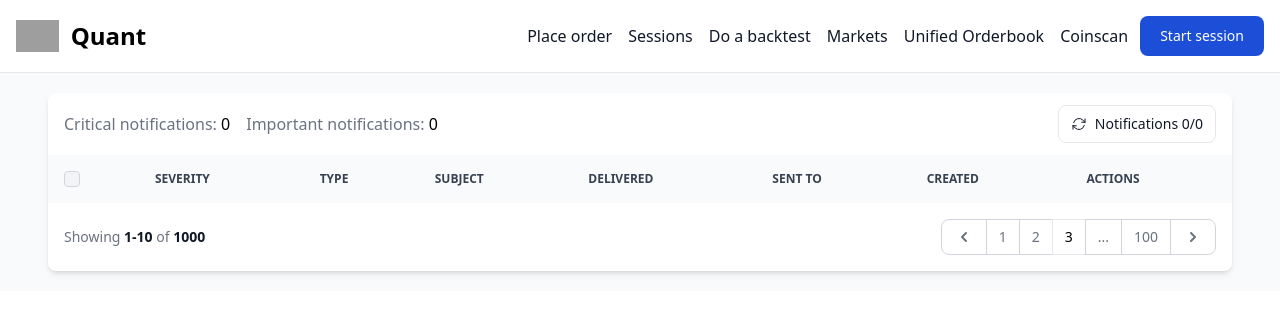
After one commit to selcuko/quantra-be, a Django app: page /notifications/ in a window 1280 px wide. The commit adds this page. Shown: the top 315 px of the page. Run offline with Django 4.2, Linux system fonts and the light colour scheme; data that the repository does not hold is empty; parts of the project's set-up code (start-up, migrations or seed data) failed here and were passed over; some libraries are stand-ins or nearby versions; grey boxes are pictures that could not be loaded.

Commit message:
notification pages

```diff
--- a/quant/urls.py
+++ b/quant/urls.py
@@ -2,7 +2,7 @@ from django.conf import settings
 from django.contrib import admin
 from django.urls import include, path
 from django.conf.urls.static import static
-from quantapi.views import BacktestInitView, BacktestResultView, CoinScanView, FavoritesView, HomeView, MarketDetailView, MarketListView, OrderBookView, OrderManagementView, PriceView, RunningThreadsView, \
+from quantapi.views import BacktestInitView, BacktestResultView, CoinScanView, FavoritesView, HomeView, MarketDetailView, MarketListView, NotificationDetailView, NotificationsView, OrderBookView, OrderManagementView, PriceView, RunningThreadsView, \
     SessionInitView, SessionListView, SessionUpdateView,SessionDetailView, SymbolView, WatchdogView
 
 urlpatterns = [
@@ -31,6 +31,9 @@ urlpatterns = [
     path('favorites/', FavoritesView.as_view(), name='symbol-favorites'),
     path('favorites/modify/', FavoritesView.favorite, name='symbol-favorite-modify'),
     path('orderbook/', OrderBookView.as_view(), name='orderbook'),
+    path('notifications/', NotificationsView.as_view(), name='notification-list'),
+    path('notifications/<int:pk>/', NotificationDetailView.as_view(), name='notification-detail'),
+    path('notifications/<int:pk>/acknowledge/', NotificationDetailView.acknowledge, name='notification-acknowledge'),
 ]
 urlpatterns += [path('silk/', include('silk.urls', namespace='silk'))]
 if settings.DEBUG:
--- a/quantapi/models.py
+++ b/quantapi/models.py
@@ -551,6 +551,7 @@ class Notification(models.Model):
     details = models.TextField(null=True, blank=True)
     timestamp = models.DateTimeField(auto_now_add=True)
     sent_to = models.ManyToManyField(Endpoint, related_name='notifications', blank=True)
+    acknowledged_by = models.ManyToManyField(User, related_name='acknowledged_notifications', blank=True)
 
     def __str__(self) -> str:
         return f'{self.severity} {self.notification_type} {self.state} {self.subject or ""}'
@@ -579,6 +580,11 @@ class Notification(models.Model):
         else:
             self.state = Notification.State.SENT
         self.save()
+
+    def save(self, *args, **kwargs):
+        if not self.subject:
+            self.subject = f'{self.severity} {self.notification_type} Message (No Subject)'
+        super().save(*args, **kwargs)
 
 
 class Backtest(models.Model):
--- a/quantapi/views.py
+++ b/quantapi/views.py
@@ -5,8 +5,8 @@ import traceback
 
 import pytz
 from django.core.paginator import Paginator
-from django.db.models import Q
-from django.http import HttpResponse, JsonResponse
+from django.db.models import Q, Count
+from django.http import JsonResponse
 from django.shortcuts import redirect, render
 from django.views import View
 from django.core.cache import cache
@@ -19,8 +19,8 @@ from markets.errors import (InsufficientBalance, MarketDisabledTrading,
                             SymbolNotInMarket)
 from order import OrderManager
 from quantapi.analytics import MarketAnalytics, TotalSessionAnalytics
-from quantapi.models import (Backtest, GlobalSymbol, Market, MarketSymbol,
-                             Order, Session, Strategy)
+from quantapi.models import (Backtest, GlobalSymbol, Market, MarketSymbol, Notification,
+                             Order, Session)
 from strategy import get_strategy
 from django.contrib import messages
 
@@ -33,11 +33,15 @@ class HomeView(View):
 
         ma = MarketAnalytics()
         sa = TotalSessionAnalytics(sessions)
-
+        notifications = Notification.objects.annotate(acknowledged=Count('acknowledged_by'))
+        critical = notifications.filter(severity=Notification.Severity.CRITICIAL, acknowledged=0)
+        warning = notifications.filter(severity=Notification.Severity.ERROR, acknowledged=0)
         return render(request, 'index.html', {
             'sessions': sessions,
             'orders': recent_orders,
             'analytics': { 'market': ma , 'session': sa },
+            'critical_messages': critical,
+            'important_messages': warning,
         })
 
 
@@ -610,3 +614,30 @@ class OrderBookView(View):
         asks = [ x for x in sorted(orderbook['asks'], key=lambda x: x['price'], reverse=True) if x['amount'] > 0]
         bids = [ x for x in sorted(orderbook['bids'], key=lambda x: x['price'], reverse=True) if x['amount'] > 0]
         return render(request, 'orderbook-detail.html', {"orderbook_name": "OBNAME", "asks": asks, "bids": bids})
+
+
+class NotificationsView(View):
+    def get(self, request):
+        notifications = Notification.objects.filter(acknowledged_by__isnull=True).order_by('severity', '-timestamp')
+        total_count = Notification.objects.all().count()
+        criticals = notifications.filter(severity=Notification.Severity.CRITICIAL)
+        important = notifications.filter(severity=Notification.Severity.ERROR)
+        limited = notifications[:50]
+        return render (request, 'notification-list.html', {
+            'notifications': limited,
+            'total_count': total_count,
+            'critical': criticals,
+            'important': important,
+        })
+
+
+class NotificationDetailView(View):
+    def get(self, request, pk):
+        notification = Notification.objects.get(pk=pk)
+        return render(request, 'notification-detail.html', {'notification': notification})
+
+    @staticmethod
+    def acknowledge(request, pk):
+        notification = Notification.objects.get(pk=pk)
+        notification.acknowledged_by.add(request.user)
+        return redirect('notification-list')
--- a/templates/base.html
+++ b/templates/base.html
@@ -4,7 +4,7 @@
 <head>
   <meta charset="UTF-8">
   <meta name="viewport" content="width=device-width, initial-scale=1.0">
-  <title>Quant</title>
+  <title>{% block title %}Trading Systems{% endblock %} - Quant</title>
 
   <script src="https://cdn.tailwindcss.com"></script>
   <script src="https://cdn.jsdelivr.net/npm/chart.js"></script>
@@ -55,6 +55,15 @@
           <ul
             class="align-baseline font-medium flex flex-col p-4 md:p-0 mt-4 border border-gray-100 rounded-lg bg-gray-50 md:flex-row md:space-x-8 md:mt-0 md:border-0 md:bg-white dark:bg-gray-800 md:dark:bg-gray-900 dark:border-gray-700">
             <div class="flex items-center">
+              {% if critical_messages %}
+              <a href="{% url 'notification-list' %}" class="text-white bg-red-700 hover:bg-red-800 focus:ring-4 focus:ring-red-300 font-medium rounded-lg text-sm px-3 py-2">
+                {{ critical_messages|length }} Critical Message{% if critical_messages|length > 1 %}s{% endif %}
+              </a>
+              {% elif important_messages %}
+              <a href="{% url 'notification-list' %}" class="text-white bg-yellow-700 hover:bg-yellow-800 focus:ring-4 focus:ring-yellow-300 font-medium rounded-lg text-sm px-3 py-2">
+                {{ important_messages|length }} Important Message{% if important_messages|length > 1 %}s{% endif %}
+              </a>
+              {% endif %}
               <a href="{% url 'order-management' %}"
                 class="pl-4 text-gray-900 rounded hover:bg-gray-100 md:hover:bg-transparent md:border-0 md:hover:text-blue-700 dark:text-white md:dark:hover:text-blue-500 dark:hover:bg-gray-700 dark:hover:text-white md:dark:hover:bg-transparent">
                 Place order
--- /dev/null
+++ b/templates/notification-list.html
@@ -0,0 +1,151 @@
+{% extends 'base.html' %}
+
+{% block title %}Notifications{% endblock %}
+{% block content %}
+
+<section class="bg-gray-50 py-3 sm:py-5">
+    <div class="px-4 mx-auto max-w-screen-2xl lg:px-12">
+        <div class="relative overflow-hidden bg-white shadow-md dark:bg-gray-800 sm:rounded-lg">
+            <div class="flex flex-col px-4 py-3 space-y-3 lg:flex-row lg:items-center lg:justify-between lg:space-y-0 lg:space-x-4">
+                <div class="flex items-center flex-1 space-x-4">
+                    <h5>
+                        <span class="text-gray-500">Critical notifications:</span>
+                        <span class="dark:text-white">{{ critical|length }}</span>
+                    </h5>
+                    <h5>
+                        <span class="text-gray-500">Important notifications:</span>
+                        <span class="dark:text-white">{{ important|length }}</span>
+                    </h5>
+                </div>
+                <div class="flex flex-col flex-shrink-0 space-y-3 md:flex-row md:items-center lg:justify-end md:space-y-0 md:space-x-3">
+                    <button type="button" class="flex items-center justify-center flex-shrink-0 px-3 py-2 text-sm font-medium text-gray-900 bg-white border border-gray-200 rounded-lg focus:outline-none hover:bg-gray-100 hover:text-primary-700 focus:z-10 focus:ring-4 focus:ring-gray-200 dark:focus:ring-gray-700 dark:bg-gray-800 dark:text-gray-400 dark:border-gray-600 dark:hover:text-white dark:hover:bg-gray-700" onclick="location.reload()">
+                        <svg class="w-4 h-4 mr-2" xmlns="http://www.w3.org/2000/svg" aria-hidden="true" fill="none" viewbox="0 0 24 24" stroke-width="1.5" stroke="currentColor">
+                            <path stroke-linecap="round" stroke-linejoin="round" d="M16.023 9.348h4.992v-.001M2.985 19.644v-4.992m0 0h4.992m-4.993 0l3.181 3.183a8.25 8.25 0 0013.803-3.7M4.031 9.865a8.25 8.25 0 0113.803-3.7l3.181 3.182m0-4.991v4.99" />
+                        </svg>
+                        Notifications {{ notifications|length}}/{{ total_count }}
+                    </button>
+                </div>
+            </div>
+            <div class="overflow-x-auto">
+                <table class="w-full text-sm text-left text-gray-500 dark:text-gray-400">
+                    <thead class="text-xs text-gray-700 uppercase bg-gray-50 dark:bg-gray-700 dark:text-gray-400">
+                        <tr>
+                            <th scope="col" class="p-4">
+                                <div class="flex items-center">
+                                    <input id="checkbox-all" type="checkbox" class="w-4 h-4 bg-gray-100 border-gray-300 rounded text-primary-600 focus:ring-primary-500 dark:focus:ring-primary-600 dark:ring-offset-gray-800 focus:ring-2 dark:bg-gray-700 dark:border-gray-600">
+                                    <label for="checkbox-all" class="sr-only">checkbox</label>
+                                </div>
+                            </th>
+                            <th scope="col" class="px-4 py-3">Severity</th>
+                            <th scope="col" class="px-4 py-3">Type</th>
+                            <th scope="col" class="px-4 py-3">Subject</th>
+                            <th scope="col" class="px-4 py-3">Delivered</th>
+                            <th scope="col" class="px-4 py-3">Sent to</th>
+                            <th scope="col" class="px-4 py-3">Created</th>
+                            <th scope="col" class="px-4 py-3">Actions</th>
+                        </tr>
+                    </thead>
+                    <tbody>
+                        {% for notification in notifications %}
+                        <tr class="border-b dark:border-gray-600 hover:bg-gray-100 dark:hover:bg-gray-700">
+                            <td class="w-4 px-4 py-3">
+                                <div class="flex items-center">
+                                    <input id="checkbox-table-search-1" type="checkbox" onclick="event.stopPropagation()" class="w-4 h-4 bg-gray-100 border-gray-300 rounded text-primary-600 focus:ring-primary-500 dark:focus:ring-primary-600 dark:ring-offset-gray-800 focus:ring-2 dark:bg-gray-700 dark:border-gray-600">
+                                    <label for="checkbox-table-search-1" class="sr-only">checkbox</label>
+                                </div>
+                            </td>
+                            <th scope="row" class="items-center px-4 py-2 font-medium text-gray-900 whitespace-nowrap dark:text-white">
+                                {% if notification.severity == 'CRITICAL' %}
+                                <span class="bg-red-100 text-red-800 text-sm font-medium me-2 px-2.5 py-0.5 rounded">CRITICAL</span>
+                                {% elif notification.severity == 'ERROR' %}
+                                <span class="bg-yellow-100 text-yellow-800 text-sm font-medium me-2 px-2.5 py-0.5 rounded">IMPORTANT</span>
+                                {% else %}
+                                <span class="bg-blue-100 text-blue-800 text-sm font-medium me-2 px-2.5 py-0.5 rounded">{{ notification.severity }}</span>
+                                {% endif %}
+                            </th>
+                            <td class="px-4 py-2">
+                                {{ notification.notification_type }}
+                            </td>
+                            <td class="px-4 py-2 font-medium text-gray-900 whitespace-nowrap dark:text-white">
+                                {{ notification.subject|truncatechars:100 }}
+                            </td>
+                            <td class="px-4 py-2">
+                                {% if notification.state == 'SENT' %}
+                                <svg class="w-6 h-6 text-gray-800 dark:text-white" aria-hidden="true" xmlns="http://www.w3.org/2000/svg" width="24" height="24" fill="none" viewBox="0 0 24 24">
+                                    <path stroke="currentColor" stroke-linecap="round" stroke-linejoin="round" stroke-width="2" d="M5 11.917 9.724 16.5 19 7.5"/>
+                                </svg>
+                                {% elif notification.state == 'SENT_PARTIAL' %}
+                                <svg class="w-6 h-6 text-gray-800 dark:text-white" aria-hidden="true" xmlns="http://www.w3.org/2000/svg" width="24" height="24" fill="none" viewBox="0 0 24 24">
+                                    <path stroke="currentColor" stroke-linecap="round" stroke-linejoin="round" stroke-width="2" d="M12 21a9 9 0 1 1 0-18c1.052 0 2.062.18 3 .512M7 9.577l3.923 3.923 8.5-8.5M17 14v6m-3-3h6"/>
+                                </svg>
+                                {% else %}
+                                <svg class="w-6 h-6 text-gray-800 dark:text-white" aria-hidden="true" xmlns="http://www.w3.org/2000/svg" width="24" height="24" fill="none" viewBox="0 0 24 24">
+                                    <path stroke="currentColor" stroke-linecap="round" stroke-linejoin="round" stroke-width="2" d="M6 18 17.94 6M18 18 6.06 6"/>
+                                </svg>
+                                {% endif %}
+                            </td>
+                            <td class="px-4 py-2">{{ notification.sent_to.count }}</td>
+                            <td class="px-4 py-2 font-medium text-gray-900 whitespace-nowrap dark:text-white">{{ notification.timestamp|timesince }}</td>
+                            <td class="px-4 py-2">
+                                <a href="{% url 'notification-detail' pk=notification.pk %}" type="button" class="text-white bg-gray-300 hover:bg-gray-400 focus:ring-4 focus:outline-none focus:ring-gray-300 font-medium rounded-lg text-sm p-2.5 text-center inline-flex items-center me-2">
+                                    <svg class="w-6 h-6 text-gray-800 dark:text-white" aria-hidden="true" xmlns="http://www.w3.org/2000/svg" width="24" height="24" fill="none" viewBox="0 0 24 24">
+                                        <path stroke="currentColor" stroke-linecap="round" stroke-linejoin="round" stroke-width="2" d="M12 6.03v13m0-13c-2.819-.831-4.715-1.076-8.029-1.023A.99.99 0 0 0 3 6v11c0 .563.466 1.014 1.03 1.007 3.122-.043 5.018.212 7.97 1.023m0-13c2.819-.831 4.715-1.076 8.029-1.023A.99.99 0 0 1 21 6v11c0 .563-.466 1.014-1.03 1.007-3.122-.043-5.018.212-7.97 1.023"/>
+                                      </svg>
+                                </a>
+                                <a href="{% url 'notification-acknowledge' pk=notification.pk %}" type="button" class="text-white bg-gray-300 hover:bg-gray-400 focus:ring-4 focus:outline-none focus:ring-gray-300 font-medium rounded-lg text-sm p-2.5 text-center inline-flex items-center me-2">
+                                    <svg class="w-6 h-6 text-gray-800 dark:text-white" aria-hidden="true" xmlns="http://www.w3.org/2000/svg" width="24" height="24" fill="none" viewBox="0 0 24 24">
+                                        <path stroke="currentColor" stroke-linejoin="round" stroke-width="2" d="M10 12v1h4v-1m4 7H6a1 1 0 0 1-1-1V9h14v9a1 1 0 0 1-1 1ZM4 5h16a1 1 0 0 1 1 1v2a1 1 0 0 1-1 1H4a1 1 0 0 1-1-1V6a1 1 0 0 1 1-1Z"/>
+                                      </svg>
+                                    </a>
+
+                        </tr>
+                        {% endfor %}
+                    </tbody>
+                </table>
+            </div>
+            <nav class="flex flex-col items-start justify-between p-4 space-y-3 md:flex-row md:items-center md:space-y-0" aria-label="Table navigation">
+                <span class="text-sm font-normal text-gray-500 dark:text-gray-400">
+                    Showing
+                    <span class="font-semibold text-gray-900 dark:text-white">1-10</span>
+                    of
+                    <span class="font-semibold text-gray-900 dark:text-white">1000</span>
+                </span>
+                <ul class="inline-flex items-stretch -space-x-px">
+                    <li>
+                        <a href="#" class="flex items-center justify-center h-full py-1.5 px-3 ml-0 text-gray-500 bg-white rounded-l-lg border border-gray-300 hover:bg-gray-100 hover:text-gray-700 dark:bg-gray-800 dark:border-gray-700 dark:text-gray-400 dark:hover:bg-gray-700 dark:hover:text-white">
+                            <span class="sr-only">Previous</span>
+                            <svg class="w-5 h-5" aria-hidden="true" fill="currentColor" viewbox="0 0 20 20" xmlns="http://www.w3.org/2000/svg">
+                                <path fill-rule="evenodd" d="M12.707 5.293a1 1 0 010 1.414L9.414 10l3.293 3.293a1 1 0 01-1.414 1.414l-4-4a1 1 0 010-1.414l4-4a1 1 0 011.414 0z" clip-rule="evenodd" />
+                            </svg>
+                        </a>
+                    </li>
+                    <li>
+                        <a href="#" class="flex items-center justify-center px-3 py-2 text-sm leading-tight text-gray-500 bg-white border border-gray-300 hover:bg-gray-100 hover:text-gray-700 dark:bg-gray-800 dark:border-gray-700 dark:text-gray-400 dark:hover:bg-gray-700 dark:hover:text-white">1</a>
+                    </li>
+                    <li>
+                        <a href="#" class="flex items-center justify-center px-3 py-2 text-sm leading-tight text-gray-500 bg-white border border-gray-300 hover:bg-gray-100 hover:text-gray-700 dark:bg-gray-800 dark:border-gray-700 dark:text-gray-400 dark:hover:bg-gray-700 dark:hover:text-white">2</a>
+                    </li>
+                    <li>
+                        <a href="#" aria-current="page" class="z-10 flex items-center justify-center px-3 py-2 text-sm leading-tight border text-primary-600 bg-primary-50 border-primary-300 hover:bg-primary-100 hover:text-primary-700 dark:border-gray-700 dark:bg-gray-700 dark:text-white">3</a>
+                    </li>
+                    <li>
+                        <a href="#" class="flex items-center justify-center px-3 py-2 text-sm leading-tight text-gray-500 bg-white border border-gray-300 hover:bg-gray-100 hover:text-gray-700 dark:bg-gray-800 dark:border-gray-700 dark:text-gray-400 dark:hover:bg-gray-700 dark:hover:text-white">...</a>
+                    </li>
+                    <li>
+                        <a href="#" class="flex items-center justify-center px-3 py-2 text-sm leading-tight text-gray-500 bg-white border border-gray-300 hover:bg-gray-100 hover:text-gray-700 dark:bg-gray-800 dark:border-gray-700 dark:text-gray-400 dark:hover:bg-gray-700 dark:hover:text-white">100</a>
+                    </li>
+                    <li>
+                        <a href="#" class="flex items-center justify-center h-full py-1.5 px-3 leading-tight text-gray-500 bg-white rounded-r-lg border border-gray-300 hover:bg-gray-100 hover:text-gray-700 dark:bg-gray-800 dark:border-gray-700 dark:text-gray-400 dark:hover:bg-gray-700 dark:hover:text-white">
+                            <span class="sr-only">Next</span>
+                            <svg class="w-5 h-5" aria-hidden="true" fill="currentColor" viewbox="0 0 20 20" xmlns="http://www.w3.org/2000/svg">
+                                <path fill-rule="evenodd" d="M7.293 14.707a1 1 0 010-1.414L10.586 10 7.293 6.707a1 1 0 011.414-1.414l4 4a1 1 0 010 1.414l-4 4a1 1 0 01-1.414 0z" clip-rule="evenodd" />
+                            </svg>
+                        </a>
+                    </li>
+                </ul>
+            </nav>
+        </div>
+    </div>
+  </section>
+
+{% endblock %}
```
Also changed, not shown: logger.py (+13 -2 lines), quantapi/admin.py (+5 -5 lines), quantapi/apps.py (+22 -21 lines), templates/notification-detail.html (added, +23 -0 lines), quantapi/migrations/0060_notification_acknowledged_by.py (added).
